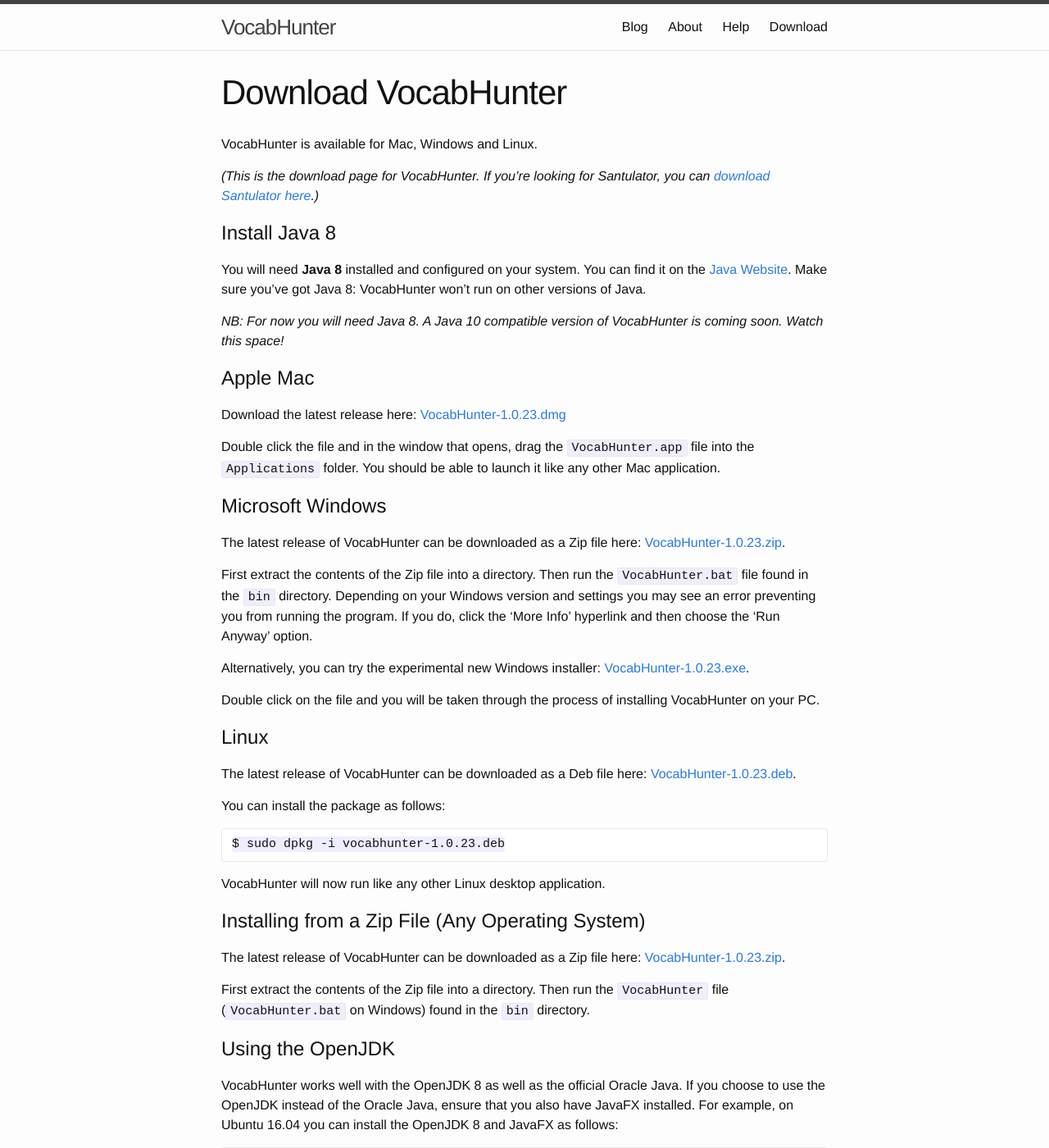
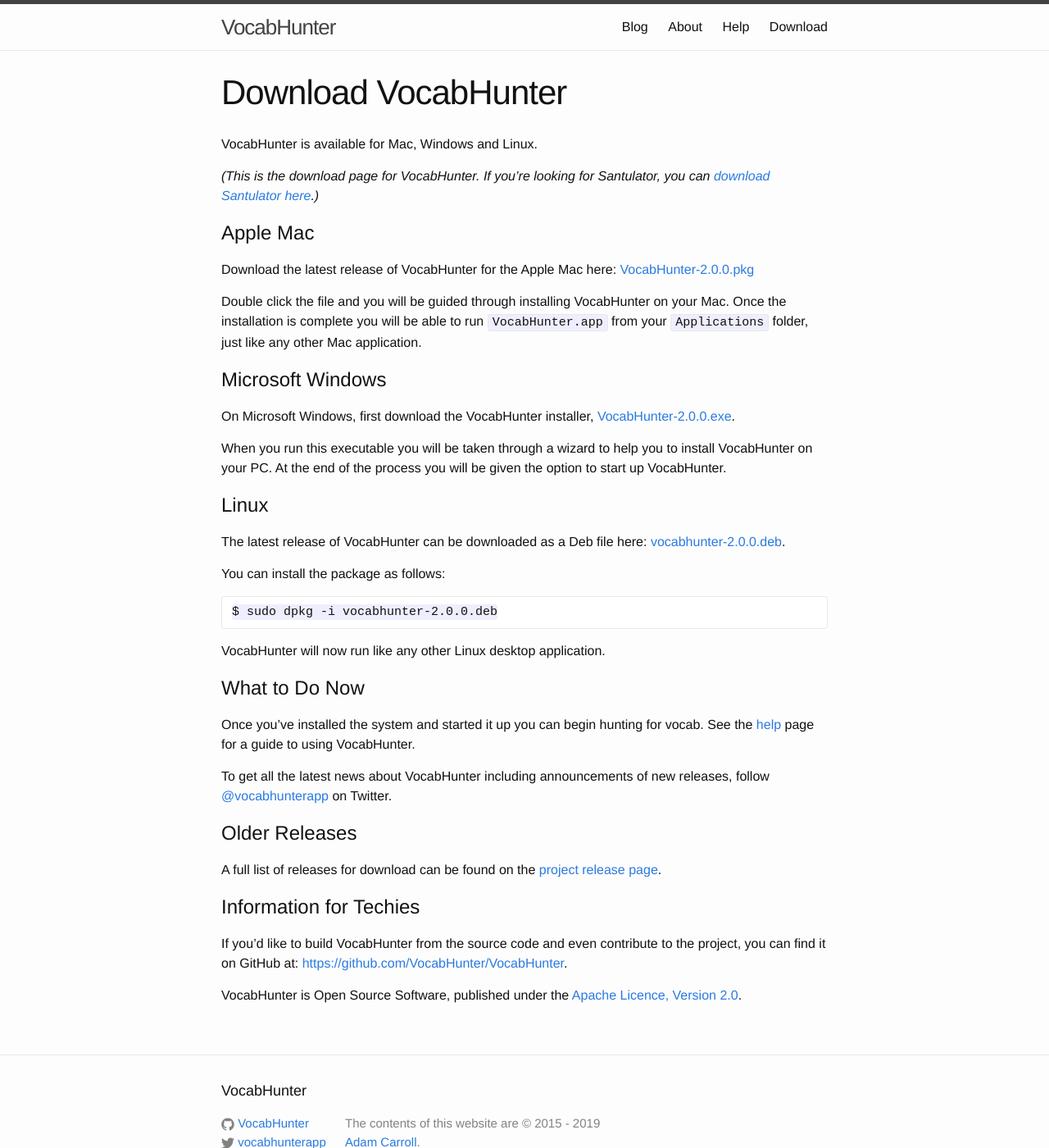
Before and after one commit to VocabHunter/vocabhunter.github.io, a Jekyll site: the page built from download.md, in a window 1280 px wide and 1400 px high. Shown: the whole window at 82% size. Built offline with Jekyll 4.4.1, drawn with Linux system fonts in a browser that asks for light colours; some of the changed text lies outside the part shown.

```diff
--- a/_config.yml
+++ b/_config.yml
@@ -22,4 +22,4 @@ authors:
     display_name: Adam Carroll
     web: https://github.com/AdamCarroll
 
-release_version: 1.0.23
+release_version: 2.0.0
--- a/download.md
+++ b/download.md
@@ -12,32 +12,21 @@ VocabHunter is available for Mac, Windows and Linux.
 
 _(This is the download page for VocabHunter.  If you're looking for Santulator, you can [download Santulator here](https://santulator.github.io/download/).)_
 
-# Install Java 8
-
-You will need **Java 8** installed and configured on your system.  You can find it on the [Java Website](https://java.com/download/).  Make sure you've got Java 8: VocabHunter won't run on other versions of Java.
-
-_NB: For now you will need Java 8.  A Java 10 compatible version of VocabHunter is coming soon.  Watch this space!_
-
 # Apple Mac
 
-Download the latest release here: [VocabHunter-{{site.release_version}}.dmg](https://github.com/VocabHunter/VocabHunter/releases/download/{{site.release_version}}/VocabHunter-{{site.release_version}}.dmg)
+Download the latest release of VocabHunter for the Apple Mac here: [VocabHunter-{{site.release_version}}.pkg](https://github.com/VocabHunter/VocabHunter/releases/download/{{site.release_version}}/VocabHunter-{{site.release_version}}.pkg)
 
-Double click the file and in the window that opens, drag the ``VocabHunter.app`` file into the ``Applications`` folder.  You should be able to launch it like any other Mac application.
+Double click the file and you will be guided through installing VocabHunter on your Mac.  Once the installation is complete you will  be able to run `VocabHunter.app` from your `Applications` folder, just like any other Mac application.
 
 # Microsoft Windows
 
-The latest release of VocabHunter can be downloaded as a Zip file here: [VocabHunter-{{site.release_version}}.zip](https://github.com/VocabHunter/VocabHunter/releases/download/{{site.release_version}}/VocabHunter-{{site.release_version}}.zip).
+On Microsoft Windows, first download the VocabHunter installer, [VocabHunter-{{site.release_version}}.exe](https://github.com/VocabHunter/VocabHunter/releases/download/{{site.release_version}}/VocabHunter-{{site.release_version}}.exe).
 
-First extract the contents of the Zip file into a directory.  Then run the ``VocabHunter.bat`` file found in the ``bin`` directory.  Depending on your Windows version and settings you may see an error preventing you from running the program.  If you do, click the 'More Info' hyperlink and then choose the 'Run Anyway' option.
-
-
-Alternatively, you can try the experimental new Windows installer: [VocabHunter-{{site.release_version}}.exe](https://github.com/VocabHunter/VocabHunter/releases/download/{{site.release_version}}/VocabHunter-{{site.release_version}}.exe).
-
-Double click on the file and you will be taken through the process of installing VocabHunter on your PC.
+When you run this executable you will be taken through a wizard to help you to install VocabHunter on your PC.  At the end of the process you will be given the option to start up VocabHunter.
 
 # Linux
 
-The latest release of VocabHunter can be downloaded as a Deb file here: [VocabHunter-{{site.release_version}}.deb](https://github.com/VocabHunter/VocabHunter/releases/download/{{site.release_version}}/VocabHunter-{{site.release_version}}.deb).
+The latest release of VocabHunter can be downloaded as a Deb file here: [vocabhunter-{{site.release_version}}.deb](https://github.com/VocabHunter/VocabHunter/releases/download/{{site.release_version}}/vocabhunter-{{site.release_version}}.deb).
 
 You can install the package as follows:
 
@@ -46,21 +35,6 @@ $ sudo dpkg -i vocabhunter-{{site.release_version}}.deb
 ~~~
 
 VocabHunter will now run like any other Linux desktop application.
-
-# Installing from a Zip File (Any Operating System)
-
-The latest release of VocabHunter can be downloaded as a Zip file here: [VocabHunter-{{site.release_version}}.zip](https://github.com/VocabHunter/VocabHunter/releases/download/{{site.release_version}}/VocabHunter-{{site.release_version}}.zip).
-
-First extract the contents of the Zip file into a directory.  Then run the ``VocabHunter`` file  (``VocabHunter.bat`` on Windows) found in the ``bin`` directory.
-
-# Using the OpenJDK
-
-VocabHunter works well with the OpenJDK 8 as well as the official Oracle Java.  If you choose to use the OpenJDK instead of the Oracle Java, ensure that you also have JavaFX installed.  For example, on Ubuntu 16.04 you can install the OpenJDK 8 and JavaFX as follows:
-
-~~~
-$ sudo apt-get install openjdk-8-jre
-$ sudo apt-get install openjfx
-~~~
 
 # What to Do Now
 
```
